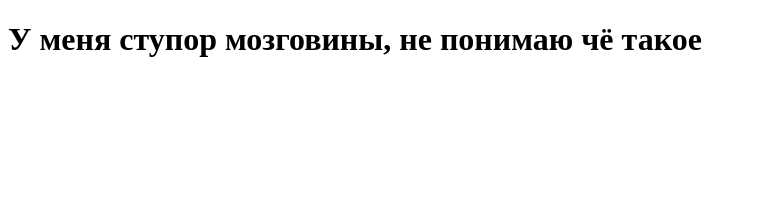
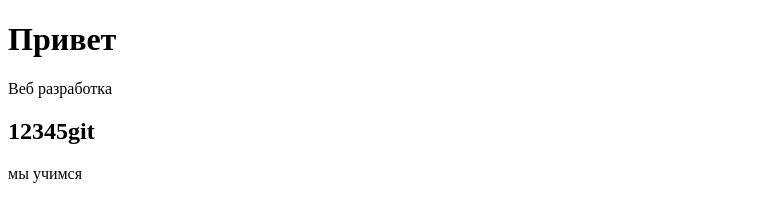
Before and after one commit to AleksanderErashov/cinema, a plain HTML site: page index.html in a window 1280 px wide. Shown: the whole page, without its empty margins (0-757 px from the left). Drawn offline with Linux system fonts and the light colour scheme.

Commit message:
We change index.html

```diff
--- a/index.html
+++ b/index.html
@@ -6,6 +6,9 @@
     <title>Document</title>
 </head>
 <body>
-    <h1>У меня ступор мозговины, не понимаю чё такое</h1>
+    <h1>Привет</h1>
+    <p>Веб разработка</p>
+    <h2>12345git</h2>
+    <p>мы учимся </p>
 </body>
 </html>
```
